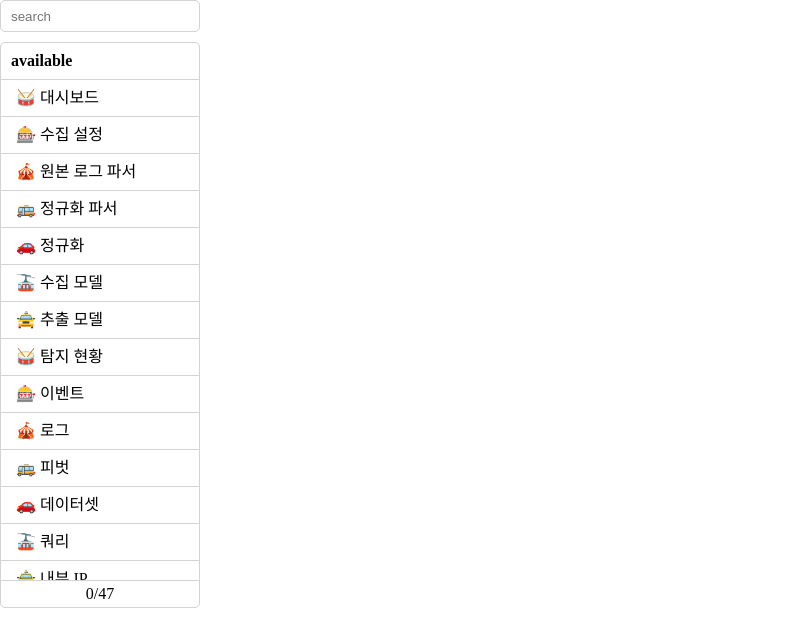
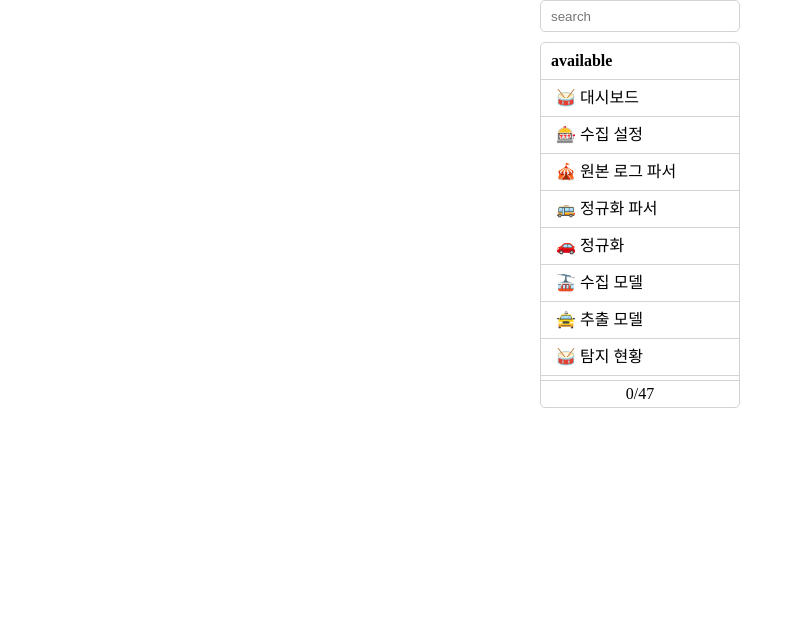
Before and after one commit to wanted-codestates-project-team-05/wanted-codestates-project-05-3, a React (Create React App) app: page / in a window 1280 px wide. Shown: the top 644 px of the page, without its empty margins (0-803 px from the left). Built offline with nearby package versions, Linux system fonts and the light colour scheme.

Commit message:
feat: ListContainer components hover & click

```diff
--- a/src/components/ListContainer.js
+++ b/src/components/ListContainer.js
@@ -3,12 +3,17 @@ import styled from 'styled-components';
 import { emojiMenus } from '../assets/data';
 
 export default function ListContainer({ title = 'available', width, height, fontSize = 'M' }) {
-  const [filtered, setFiltered] = useState(emojiMenus);
+  const [items, setItems] = useState(emojiMenus);
   const [filter, setFilter] = useState('');
+  const [selected, setSelected] = useState([]);
   const [size, setSize] = useState();
 
   const handleInput = ({ target: { value } }) => {
     setFilter(value);
+  };
+
+  const handleClick = (item) => {
+    setSelected((prev) => (prev.includes(item) ? [...prev.filter((value) => value.id !== item.id)] : [...prev, item]));
   };
 
   useEffect(() => {
@@ -25,24 +30,32 @@ export default function ListContainer({ title = 'available', width, height, font
   }, [fontSize]);
 
   useEffect(() => {
-    setFiltered(emojiMenus.filter((item) => item.name.includes(filter)));
+    setSelected([]);
+    setItems(emojiMenus.filter((item) => item.name.includes(filter)));
   }, [filter]);
 
   return (
-    <Container width={width} height={height}>
+    <Container width={width}>
       <Input type="text" onChange={handleInput} placeholder={'search'} />
       <Wrapper>
         <TextBox>
           <p>{title}</p>
         </TextBox>
-        <Ul>
-          {filtered.map((item) => {
-            return <Li key={item.id} size={size}>{`${item.emoji} ${item.name}`}</Li>;
+        <Ul height={height}>
+          {items.map((item) => {
+            return (
+              <Li
+                key={item.id}
+                size={size}
+                selected={selected.includes(item)}
+                onClick={() => handleClick(item)}
+              >{`${item.emoji} ${item.name}`}</Li>
+            );
           })}
         </Ul>
         <CountBox>
           <p>
-            {0}/{filtered.length}
+            {selected.length}/{items.length}
           </p>
         </CountBox>
       </Wrapper>
@@ -52,10 +65,10 @@ export default function ListContainer({ title = 'available', width, height, font
 
 const Container = styled.div`
   width: ${({ width }) => (width ? width : 200)}px;
-  heigth: ${({ height }) => (height ? height : 300)}px;
   display: flex;
   flex-direction: column;
   gap: 10px;
+  margin: auto;
 `;
 
 const Input = styled.input`
@@ -69,6 +82,7 @@ const Input = styled.input`
 const Wrapper = styled.div`
   border: 1px solid lightgray;
   border-radius: 5px;
+  height: 100%;
 `;
 
 const TextBox = styled.div`
@@ -82,8 +96,9 @@ const TextBox = styled.div`
 
 const Ul = styled.ul`
   list-style: none;
+  height: ${({ height }) => (height ? height : 300)}px;
+
   overflow-y: scroll;
-  height: 500px;
   &::-webkit-scrollbar {
     display: none;
   }
@@ -93,6 +108,7 @@ const Li = styled.li`
   padding: 10px 0 10px 15px;
   font-size: ${({ size }) => size * 16}px;
   border-bottom: 1px solid lightgray;
+  ${({ selected }) => (selected ? 'background-color: skyblue;' : '')}
   cursor: pointer;
   &:hover {
     background-color: skyblue;
```
